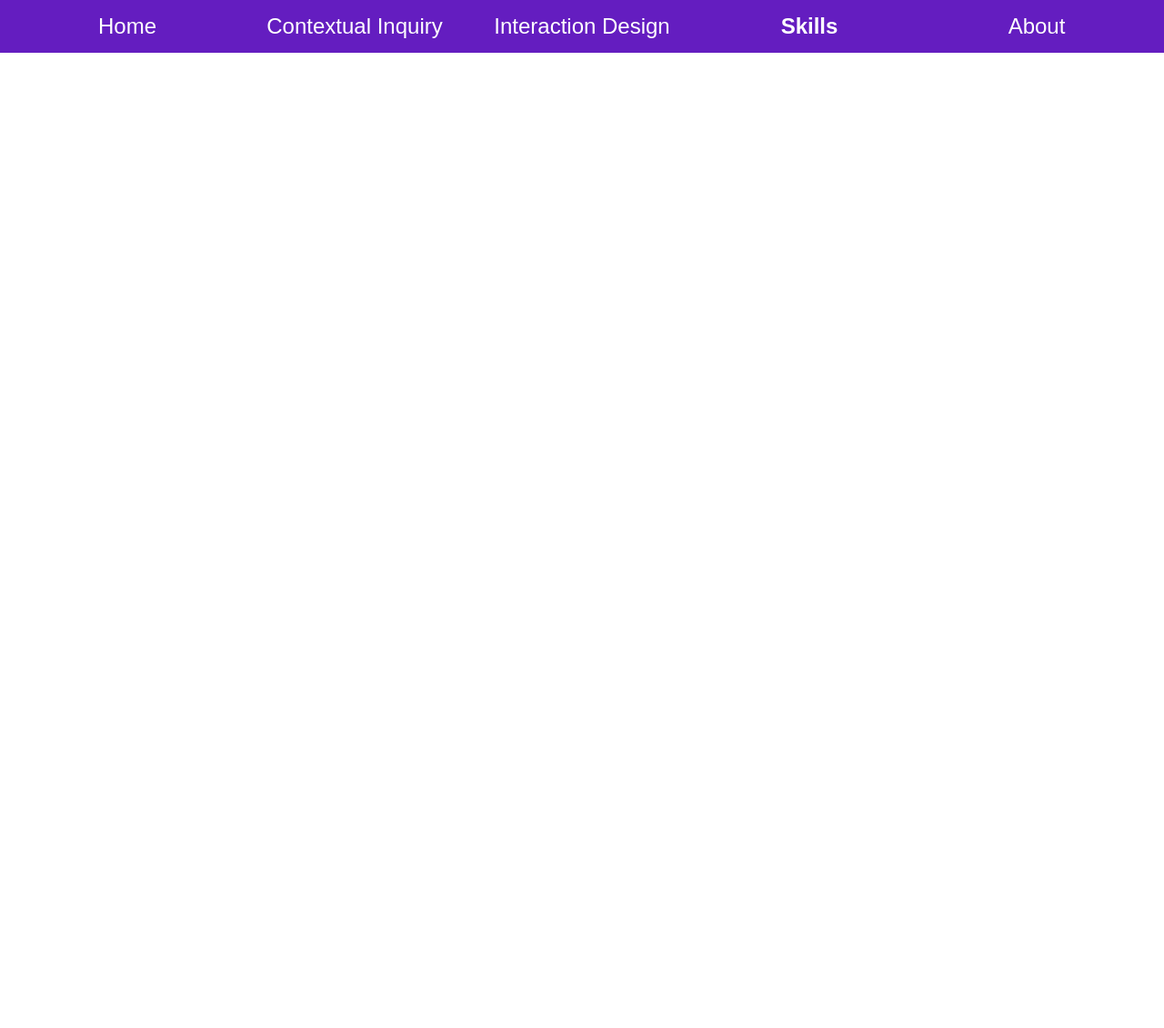
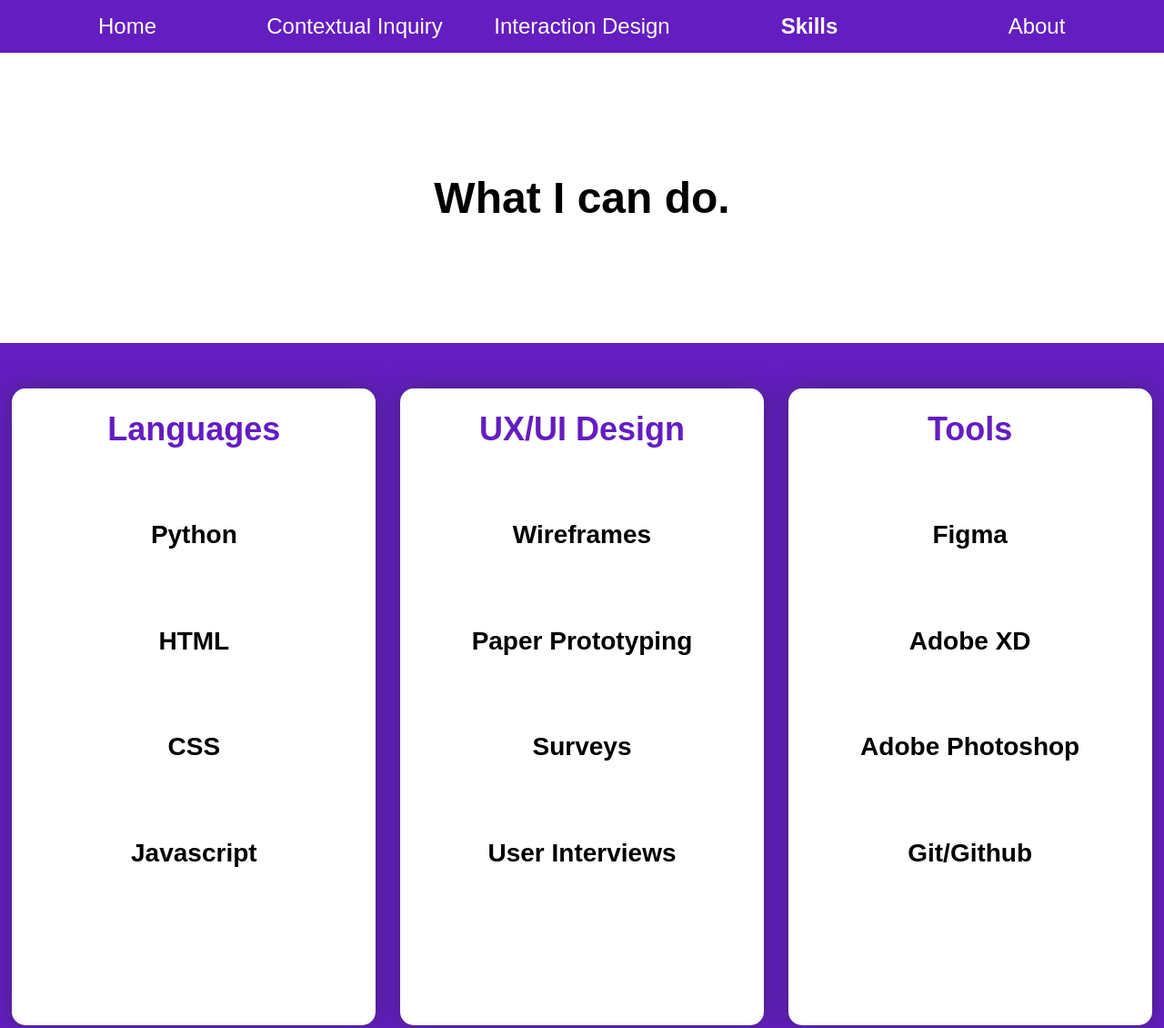
Before and after one commit to gnenadov/portfolio, a plain HTML site: page skills.html in a window 1280 px wide. Shown: the top 1130 px of the page at 91% size. Before the commit the page ends 800 px from the top, so only its background shows below. Drawn offline with Linux system fonts and the light colour scheme; a web font is replaced by a local one.

Commit message:
Working on Skills

```diff
--- a/css/style.css
+++ b/css/style.css
@@ -184,14 +184,17 @@ body {
 }
 
 .column {
-    display: flex;
-    margin-top: -100px;
-    margin-left: 512px;
+    display: grid;
+    grid-template-rows: 1fr 1fr 1fr 1fr 1fr 1fr;
+    font-size: 24px;
+    font-weight: 800;
+    font-family: eurostile, sans-serif;
     border-radius: 15px;
     background-color: white;
-    position: absolute;
-    width: 800px;
-    height: 600px;
+    position: relative;
+    justify-self: center;
+    width: 400px;
+    height: 700px;
     box-shadow: 0 0 25px rgba(40, 47, 60, 0.5);
 }
 
--- a/skills.html
+++ b/skills.html
@@ -3,6 +3,7 @@
 <head>
     <meta charset="UTF-8">
     <title>Gordon Nenadovic | Skills</title>
+    <link rel="stylesheet" href="https://cdnjs.cloudflare.com/ajax/libs/font-awesome/4.7.0/css/font-awesome.min.css">
     <link rel="stylesheet" type="text/css" href="css/style.css">
     <link rel="stylesheet" href="https://use.typekit.net/qzp3wqh.css">
     <link rel="stylesheet" href="https://use.typekit.net/qzp3wqh.css">
@@ -20,6 +21,34 @@
     </nav>
 </header>
 <main>
+    <div style="display: flex; align-items: center; justify-content: center; flex-wrap: wrap; flex-direction: column;
+    margin-top: 100px;">
+        <h1 id="who-i-am">What I can do.</h1>
+    </div>
+    <div class="skittles-div" style="display: grid; grid-template-columns: 1fr 1fr 1fr; grid-template-rows: 1fr 1fr
+    1fr; padding-top: 50px; height: 800px;">
+        <div class="column" style="text-align: center">
+            <h1 id="generic-text" style="color: #641DC0; font-size: 36px;">Languages</h1>
+            <p id="generic-text" style="color: black;">Python</p>
+            <p id="generic-text" style="color: black;">HTML</p>
+            <p id="generic-text" style="color: black;">CSS</p>
+            <p id="generic-text" style="color: black;">Javascript</p>
+        </div>
+        <div class="column" style="text-align: center">
+            <h1 id="generic-text" style="color: #641DC0; font-size: 36px;">UX/UI Design</h1>
+            <p id="generic-text" style="color: black;">Wireframes</p>
+            <p id="generic-text" style="color: black;">Paper Prototyping</p>
+            <p id="generic-text" style="color: black;">Surveys</p>
+            <p id="generic-text" style="color: black;">User Interviews</p>
+        </div>
+        <div class="column" style="text-align: center">
+            <h1 id="generic-text" style="color: #641DC0; font-size: 36px;">Tools</h1>
+            <p id="generic-text" style="color: black;">Figma</p>
+            <p id="generic-text" style="color: black;">Adobe XD</p>
+            <p id="generic-text" style="color: black;">Adobe Photoshop</p>
+            <p id="generic-text" style="color: black;">Git/Github</p>
+        </div>
+    </div>
 
 </main>
 
```
